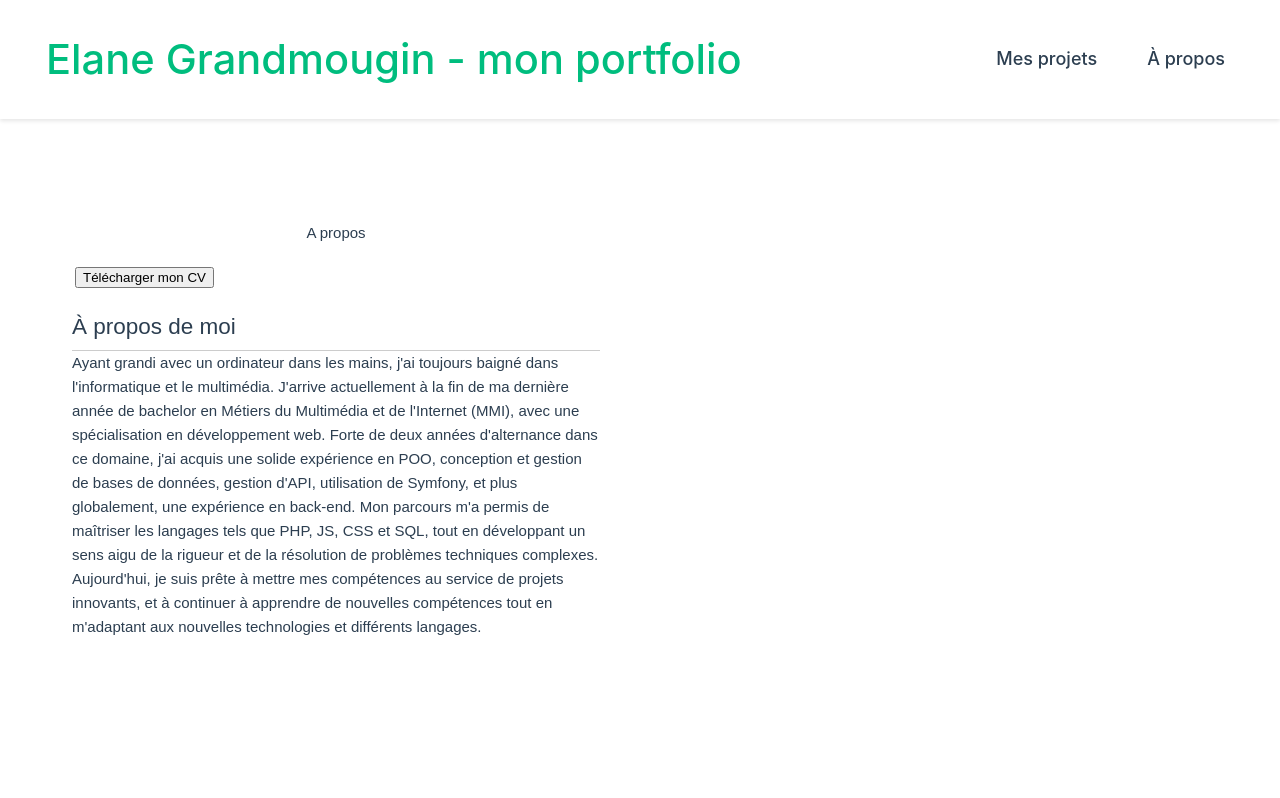
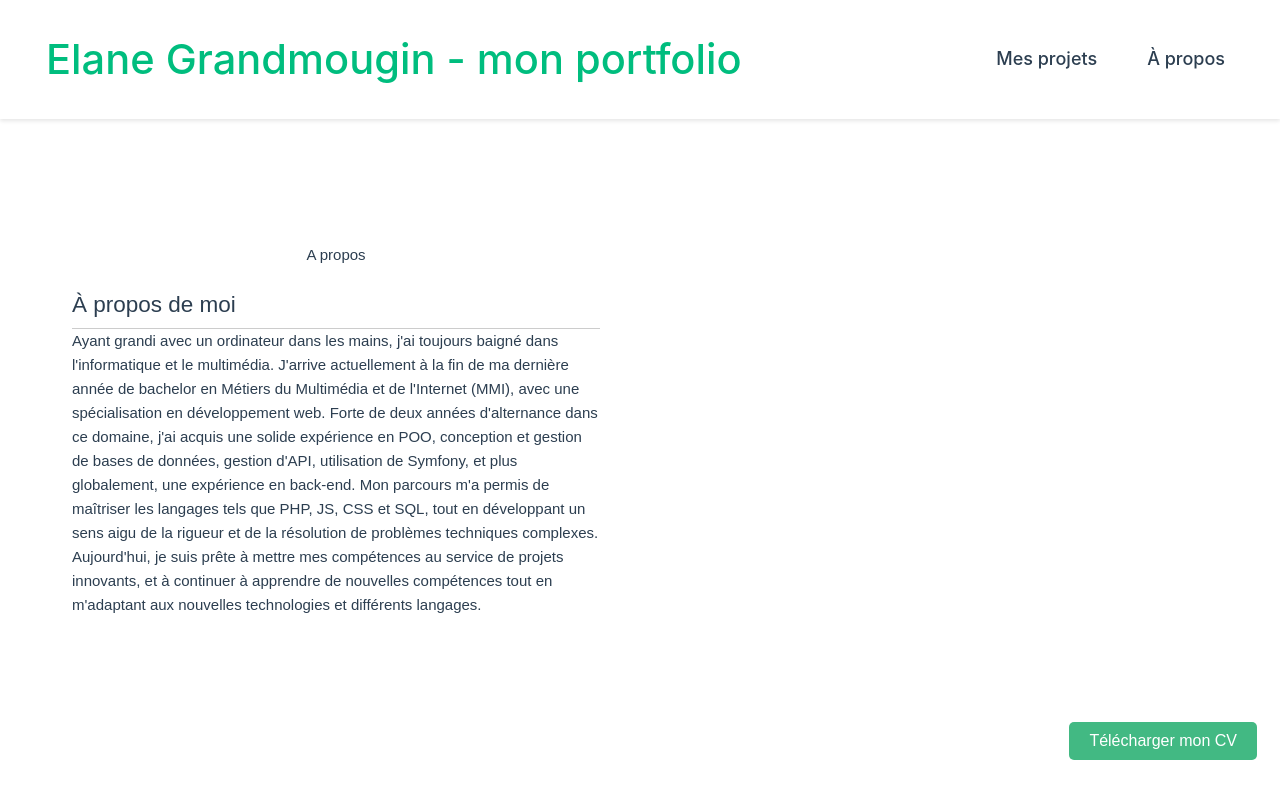
Before and after one commit to elaneg/portfolio_pro, a Vue app: page /apropos in a window 1280 px wide. Built offline with nearby package versions, Linux system fonts and the light colour scheme.

Commit message:
feat/menuStyle : style du bouton télécharger mon cv et composant cv.vue

```diff
--- a/src/components/Cv.vue
+++ b/src/components/Cv.vue
@@ -4,37 +4,36 @@
             A propos
         </header>
 
+        <section class="description">
+            <h2>À propos de moi</h2>
+            <p>{{ careerSummary }}</p>
+        </section>
+
+        <!-- Section pour le bouton de téléchargement fixé en bas à droite -->
         <section class="download">
             <a :href="cvLink" download="cv_elane_grandmougin.pdf">
                 <button>Télécharger mon CV</button>
             </a>
         </section>
-
-        <section class="description">
-            <h2>À propos de moi</h2>
-            <p>{{ careerSummary }}</p>
-        </section>
-
     </div>
 </template>
 
 <script>
 export default {
-    name: 'Apropos',
+    name: 'Cv',
     data() {
         return {
             cvLink: '/cv_elane_grandmougin.pdf',
             careerSummary: `
         Ayant grandi avec un ordinateur dans les mains, j'ai toujours baigné dans l'informatique et le multimédia.
-        J'arrive actuellement à la fin de ma dernière année de bachelor en Métiers du
-         Multimédia et de l'Internet (MMI), avec une spécialisation en développement web.
-         Forte de deux années d'alternance dans ce domaine, j'ai acquis une solide expérience en POO,
-         conception et gestion de bases de données, gestion d'API, utilisation de Symfony, et plus globalement, une expérience
-         en back-end.
-          Mon parcours m'a permis de maîtriser les langages tels que PHP, JS, CSS et SQL, tout en développant
-          un sens aigu de la rigueur et de la résolution de problèmes techniques complexes.
-          Aujourd'hui, je suis prête à mettre mes compétences au service de projets innovants,
-          et à continuer à apprendre de nouvelles compétences tout en m'adaptant aux nouvelles technologies et différents langages.
+        J'arrive actuellement à la fin de ma dernière année de bachelor en Métiers du Multimédia et de l'Internet (MMI),
+        avec une spécialisation en développement web. Forte de deux années d'alternance dans ce domaine,
+        j'ai acquis une solide expérience en POO, conception et gestion de bases de données, gestion d'API,
+        utilisation de Symfony, et plus globalement, une expérience en back-end. Mon parcours m'a permis de maîtriser
+        les langages tels que PHP, JS, CSS et SQL, tout en développant un sens aigu de la rigueur et de la résolution
+        de problèmes techniques complexes. Aujourd'hui, je suis prête à mettre mes compétences au service de projets
+        innovants, et à continuer à apprendre de nouvelles compétences tout en m'adaptant aux nouvelles technologies
+        et différents langages.
       `,
         };
     }
@@ -47,20 +46,33 @@ export default {
     padding: 20px;
     max-width: 800px;
     margin: auto;
+    position: relative; /* Nécessaire pour positionner l'élément enfant */
 }
+
 header {
     text-align: center;
     margin-bottom: 20px;
 }
+
 header h1 {
     margin: 0;
 }
+
 section {
     margin-bottom: 20px;
+}
 
+section h2 {
+    border-bottom: 1px solid #ccc;
+    padding-bottom: 5px;
+}
+
+/* Section pour le bouton de téléchargement */
 section.download {
-        text-align: center;
-        margin-bottom: 20px;
+    position: fixed; /* Fixe le bouton en bas à droite */
+    bottom: 20px; /* Distance du bas de la fenêtre */
+    right: 20px; /* Distance du côté droit de la fenêtre */
+    text-align: right; /* Aligne le texte à droite */
 }
 
 section.download button {
@@ -71,20 +83,18 @@ section {
     cursor: pointer;
     border-radius: 5px;
     font-size: 16px;
+    transition: background-color 0.3s ease;
 }
 
 section.download button:hover {
     background-color: #369f70;
 }
-}
-section h2 {
-    border-bottom: 1px solid #ccc;
-    padding-bottom: 5px;
-}
+
 ul {
     list-style: none;
     padding: 0;
 }
+
 ul li {
     margin-bottom: 10px;
 }
```
Lines whose indentation alone changed are shown as unchanged.
